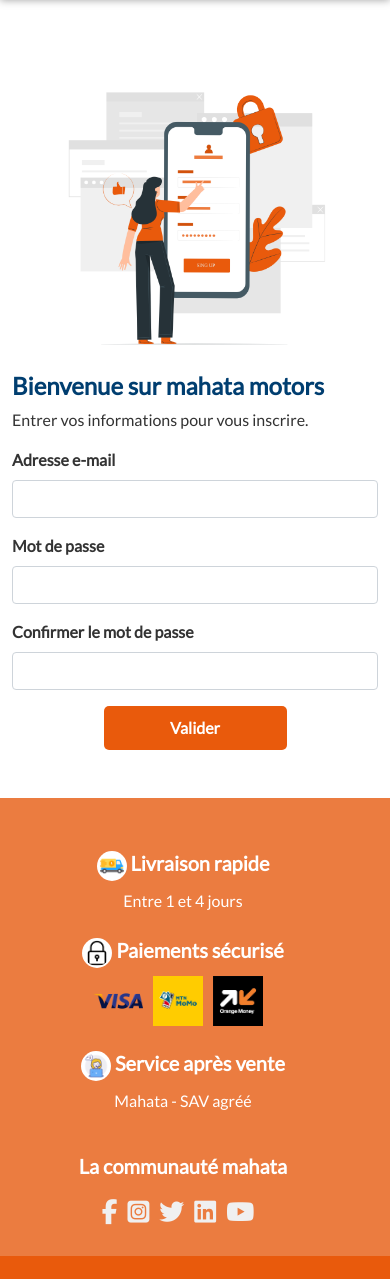
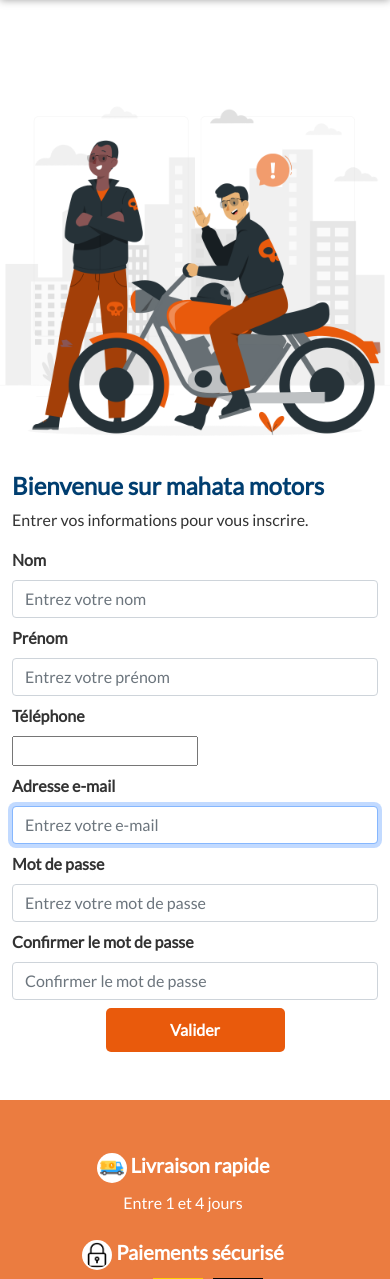
Before and after one commit to etali-m/mahata_motors, a Django app: page /signup/ in a window 390 px wide. Shown: the part 132-1411 px from the top of the page. Run offline with Django 4.2, Linux system fonts and the light colour scheme; data that the repository does not hold is empty; some libraries are stand-ins or nearby versions.

Commit message:
Phone number field formated with phoneNumberField librarie

```diff
--- a/authentication/forms.py
+++ b/authentication/forms.py
@@ -1,7 +1,12 @@
 from django.contrib.auth import get_user_model
 from django.contrib.auth.forms import UserCreationForm
 from django import forms
+from .models import User
+from phonenumber_field.modelfields import PhoneNumberField
+from phonenumber_field.widgets import PhoneNumberPrefixWidget
 
+
+#Formulaire de connexion
 class LoginForm(forms.Form):
     username = forms.CharField(max_length=63, widget=forms.TextInput(
         attrs={
@@ -16,33 +21,53 @@ class LoginForm(forms.Form):
         }
     ))
 
+
+#Formulaire d'inscription
 class SignupForm(UserCreationForm):
-    username = forms.CharField(max_length=63, widget=forms.TextInput(
-            attrs={
-                'class': 'form-control login-input',
-                'id':'username'
-            }
-        ))
+    first_name = forms.CharField(max_length=30, widget=forms.TextInput(
+        attrs={
+            'class': 'form-control login-input',
+            'id': 'first_name',
+            'placeholder': 'Entrez votre nom'
+        }
+    ))
+    last_name = forms.CharField(max_length=30, widget=forms.TextInput(
+        attrs={
+            'class': 'form-control login-input',
+            'id': 'last_name',
+            'placeholder': 'Entrez votre prénom'
+        }
+    ))
     email = forms.CharField(max_length=63, widget=forms.EmailInput(
-            attrs={
-                'class': 'form-control login-input',
-                'id':'email'
-            }
-        ))
+        attrs={
+            'class': 'form-control login-input',
+            'id': 'email',
+            'placeholder': 'Entrez votre e-mail'
+        }
+    ))
     password1 = forms.CharField(max_length=63, widget=forms.PasswordInput(
-            attrs={
-                'class': 'form-control login-input',
-                'id':'password1'
-            }
-        ))
+        attrs={
+            'class': 'form-control login-input',
+            'id': 'password1',
+            'placeholder': 'Entrez votre mot de passe'
+        }
+    ))
     password2 = forms.CharField(max_length=63, widget=forms.PasswordInput(
-            attrs={
-                'class': 'form-control login-input',
-                'id':'password2'
-            }
-        ))
+        attrs={
+            'class': 'form-control login-input',
+            'id': 'password2',
+            'placeholder': 'Confirmer le mot de passe'
+        }
+    ))
+    numero_telephone = forms.CharField(max_length=17, widget=PhoneNumberPrefixWidget(
+        attrs={
+            'class': 'form-control login-input',
+            'placeholder': 'Numéro de téléphone'
+        },
+    ))
+
     class Meta(UserCreationForm.Meta):
-        model = get_user_model()
+        model = User
 
-        #pour les clients on aura besoin uniquement des champs etmail et password
-        fields = ('username', 'email', 'password1', 'password2')
+        # Inclure tous les champs requis pour le formulaire
+        fields = ('first_name', 'last_name', 'email', 'password1', 'password2', 'numero_telephone')
--- a/authentication/models.py
+++ b/authentication/models.py
@@ -1,5 +1,6 @@
 from django.db import models
 from django.contrib.auth.models import AbstractUser
+from phonenumber_field.modelfields import PhoneNumberField
 
 class User(AbstractUser):
     CUSTOMER = 'CUSTOMER'
@@ -14,3 +15,10 @@ class User(AbstractUser):
 
     profile_photo = models.ImageField()
     role = models.CharField(max_length=30, choices=ROLE_CHOICES, default=CUSTOMER,)
+    # Rendre le champ username facultatif
+    email = models.EmailField(unique=True)
+    username = None
+
+    USERNAME_FIELD = 'email'
+    REQUIRED_FIELDS = []  # Enlever 'email' de REQUIRED_FIELDS
+    numero_telephone = PhoneNumberField() #Ajout du champ numero_telephone
--- a/authentication/templates/authentication/signup.html
+++ b/authentication/templates/authentication/signup.html
@@ -3,13 +3,18 @@
 {% block content %}
 
 {% include 'store/navigation.html' %}
+<style>
+  #id_numero_telephone_0 {
+    width: 45px; /* Ajustez la largeur selon vos besoins */
+  }
+</style>
 <br>
 <div class="container mb-4">
   <div class="row">
     <div class="container mt-5"> <!-- Vous pouvez également ajouter 'container' pour un centrage plus efficace -->
       <div class="row">
         <div class="col-sm-6 text-center d-flex align-items-center justify-content-center">
-          <img src="{% static 'images/signupImage.png' %}" alt="signup image" width="300" height="300">
+          <img src="{% static 'images/rockers-rafiki.png' %}" alt="signup image" width="400" height="400">
         </div>
         <div class="col-sm-6">
           <div class="row">
@@ -20,18 +25,32 @@
           </div>
           <div class="row">
             <div class="col-12"> <!-- Vous pouvez ajuster la classe 'col-md-6' en fonction de la largeur souhaitée -->
-              <form method="post" id="login-form">
+              <form method="post" id="login-form" class="row g-2">
                 {% csrf_token %}
-                <div class="mb-3">
+                <div class="col-md-6">
+                  <label for="first_name" class="form-label">Nom</label>
+                  {{form.first_name}}
+                </div>
+                <div class="col-md-6">
+                  <label for="last_name" class="form-label">Prénom</label>
+                  {{form.last_name}}
+                </div>
+                <div class="col-md-6">
+                  <label for="numero_telephone" class="form-label">Téléphone</label>
+                  <div class="d-flex">
+                    {{form.numero_telephone}}
+                  </div>
+                </div>
+                <div class="col-md-6">
                   <label for="email" class="form-label">Adresse e-mail</label>
                   {{form.email}}
                 </div>
-                <div class="mb-3">
-                  <label for="password" class="form-label">Mot de passe</label>
+                <div class="col-md-12">
+                  <label for="password1" class="form-label">Mot de passe</label>
                   {{form.password1}}
                 </div>
-                <div class="mb-3">
-                  <label for="password" class="form-label">Confirmer le mot de passe</label>
+                <div class="col-md-12">
+                  <label for="password2" class="form-label">Confirmer le mot de passe</label>
                   {{form.password2}}
                 </div>
                 <div class="d-grid gap-2 col-6 mx-auto">
@@ -51,3 +70,13 @@
 </div>
 <br>
 {% endblock content %}
+
+{% block javascript %}
+  <script src="https://cdnjs.cloudflare.com/ajax/libs/intl-tel-input/17.0.12/js/intlTelInput.min.js"></script>
+  <script>
+      var input = document.querySelector("#id_numero_telephone_0");
+      window.intlTelInput(input, {
+          utilsScript: "https://cdnjs.cloudflare.com/ajax/libs/intl-tel-input/17.0.12/js/utils.js",
+      });
+  </script>
+{% endblock javascript %}
--- a/mahata_motors/settings.py
+++ b/mahata_motors/settings.py
@@ -41,6 +41,7 @@ INSTALLED_APPS = [
     'django.contrib.humanize',
     'authentication',
     'store',
+    'phonenumber_field',
 ]
 
 MIDDLEWARE = [
--- a/mahata_motors/urls.py
+++ b/mahata_motors/urls.py
@@ -25,5 +25,6 @@ urlpatterns = [
     path('login/', authentication.views.login_page, name='login'),
     path('logout/', authentication.views.logout_user, name='logout'),
     path('signup/', authentication.views.signup_page, name='signup'),
+
     path('', include('store.urls')),
 ]
--- a/templates/base.html
+++ b/templates/base.html
@@ -24,6 +24,7 @@
     <script src="https://kit.fontawesome.com/f2070ffc62.js" crossorigin="anonymous"></script>
     <title>Mahata motors - site de vente de véhicules</title>
     <link rel="shortcut icon" href="{% static 'images/logo3.png' %}" type="image/x-icon">
+    <link rel="stylesheet" href="https://cdnjs.cloudflare.com/ajax/libs/intl-tel-input/17.0.12/css/intlTelInput.css">
     <style>
 
     </style>
```
Also changed, not shown: authentication/migrations/0002_remove_user_username_user_numero_telephone_and_more.py (added), authentication/migrations/0003_alter_user_numero_telephone.py (added), static/images/Vehicle Sale-rafiki.png (added), static/images/rockers-rafiki.png (added).
